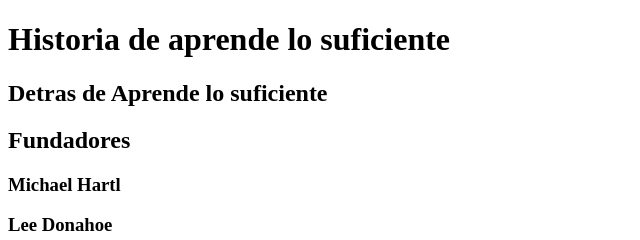
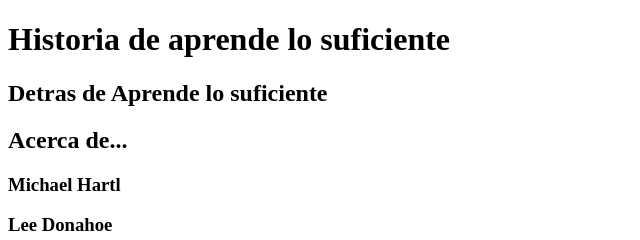
Before and after one commit to garaPM/le.htmlcss.book, a plain HTML site: page index.html in a window 1280 px wide. Shown: the top 240 px of the page, 0-640 px from the left. Drawn offline with Linux system fonts and the light colour scheme.

```diff
--- a/index.html
+++ b/index.html
@@ -9,7 +9,7 @@
 <body>
 	<h1>Historia de aprende lo suficiente</h1>
 	<h2>Detras de Aprende lo suficiente</h2>
-	<h2>Fundadores</h2>
+	<h2>Acerca de...</h2>
 	<h3>Michael Hartl</h3>
 	<h3>Lee Donahoe</h3>
 	<h3>Nick Merwin</h3>
```
